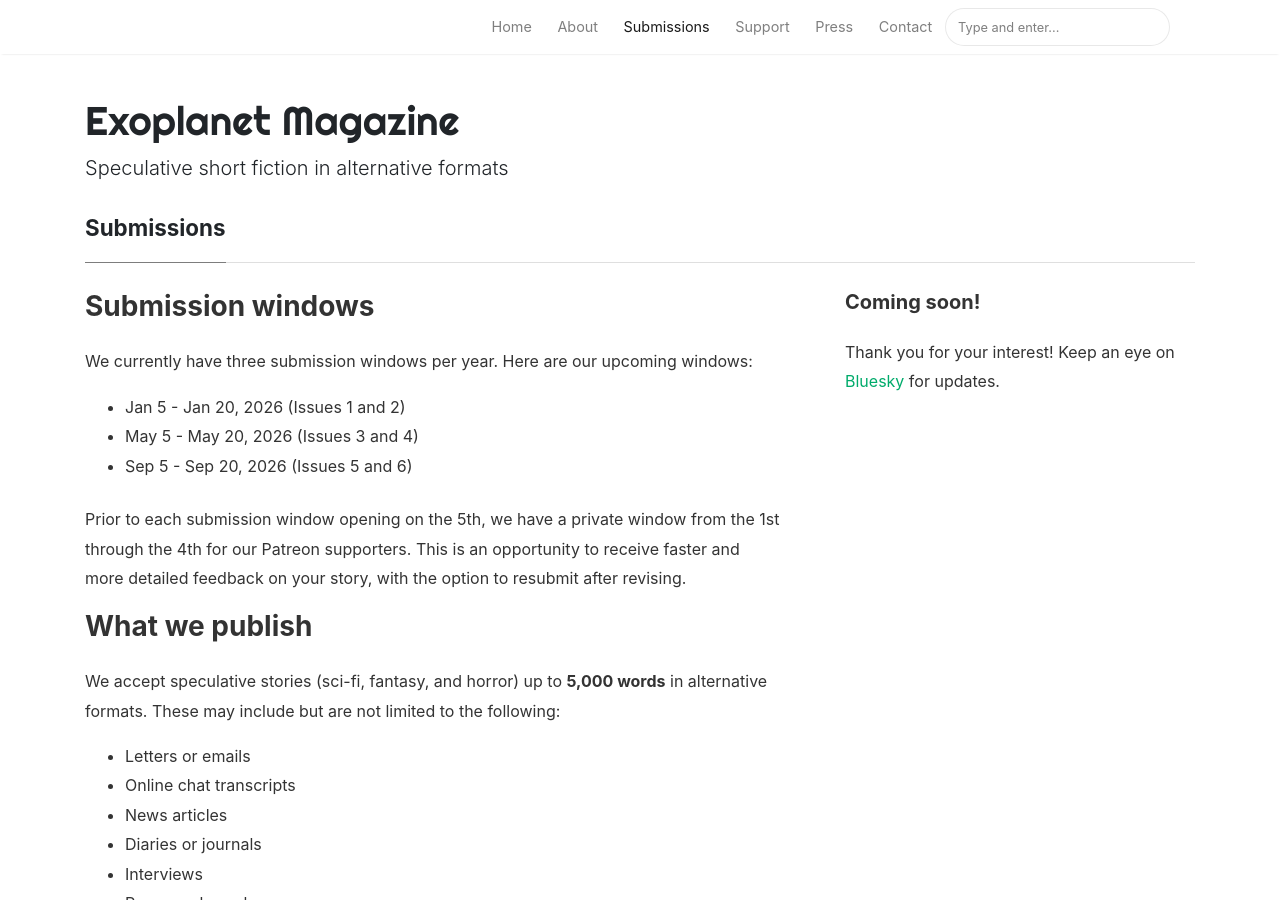
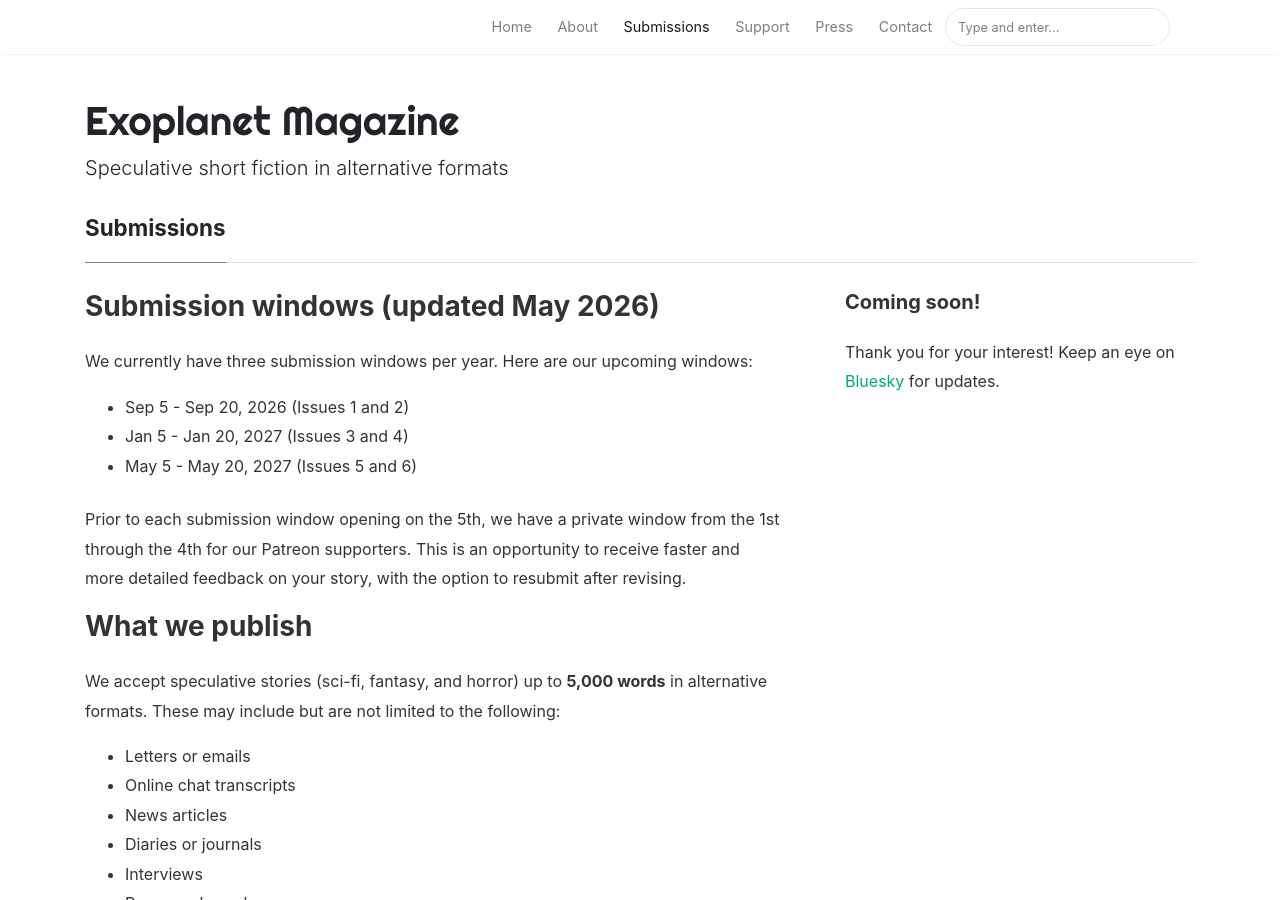
Before and after one commit to ExoplanetMag/exoplanetmag.github.io, a Jekyll site: the page built from _pages/submissions.md, in a window 1280 px wide and 900 px high. Built offline with Jekyll 4.4.1, drawn with Linux system fonts in a browser that asks for light colours; nearby versions of some CDN libraries.

Commit message:
Update submission windows with new schedule

```diff
--- a/_pages/submissions.md
+++ b/_pages/submissions.md
@@ -4,13 +4,13 @@
 permalink: /submissions
 ---
 
-### Submission windows
+### Submission windows (updated May 2026)
 
 We currently have three submission windows per year. Here are our upcoming windows:
 
-- Jan 5 - Jan 20, 2026 (Issues 1 and 2)
-- May 5 - May 20, 2026 (Issues 3 and 4)
-- Sep 5 - Sep 20, 2026 (Issues 5 and 6)
+- Sep 5 - Sep 20, 2026 (Issues 1 and 2)
+- Jan 5 - Jan 20, 2027 (Issues 3 and 4)
+- May 5 - May 20, 2027 (Issues 5 and 6)
 
 Prior to each submission window opening on the 5th, we have a private window from the 1st through the 4th for our Patreon supporters. This is an opportunity to receive faster and more detailed feedback on your story, with the option to resubmit after revising.
 
```
